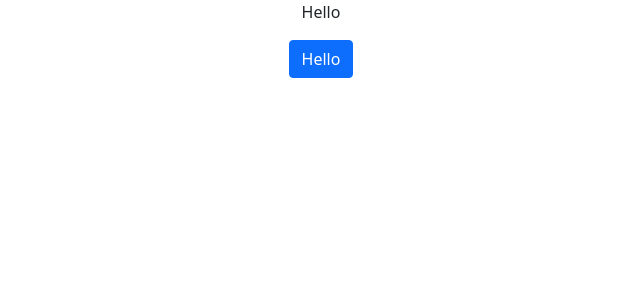
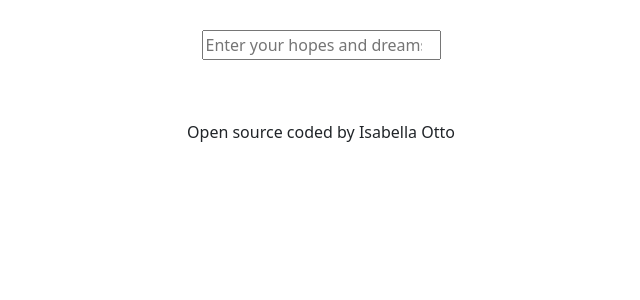
Before and after one commit to 12Isabella/dictionary-project-sugar, a React (Create React App) app: page / in a window 1280 px wide. Shown: the top 300 px of the page, without its empty margins (319-959 px from the left). Built offline with nearby package versions, Linux system fonts and the light colour scheme.

Commit message:
building a search engine

```diff
--- a/src/App.css
+++ b/src/App.css
@@ -36,3 +36,7 @@
     transform: rotate(360deg);
   }
 }
+.AppFooter {
+  text-align: center;
+  margin: 30px 0;
+}
--- a/src/App.js
+++ b/src/App.js
@@ -1,15 +1,16 @@
 import './App.css';
 import 'bootstrap/dist/css/bootstrap.min.css';
+import Dictionary from "./Dictionary.js";
 
 function App() {
   return (
     <div className="App">
 
       <div className="container">
-      <p>Hello</p>
-      <a href="/" className="btn btn-primary">
-        Hello
-      </a>
+      <main>
+        <Dictionary />
+      </main>
+      <footer className="AppFooter">Open source coded by Isabella Otto</footer>
       </div>
     </div>
   );
--- /dev/null
+++ b/src/Dictionary.css
@@ -0,0 +1,3 @@
+.Dictionary form {
+  padding: 30px;
+}
--- /dev/null
+++ b/src/Dictionary.js
@@ -0,0 +1,26 @@
+import React, {useState} from "react";
+import "./Dictionary.css";
+
+
+export default function Dictionary() {
+let [input, setInput] = useState("");
+
+function handleSubmit (event){
+    event.preventDefault ();
+    alert (`Searching for ${input}`);
+
+}
+
+function handleChange (event){
+    console.log(event.target.value);
+    setInput(event.target.value);
+}
+
+    return (
+    <div className="Dictionary">
+    <form onSubmit={handleSubmit}>
+        <input onChange={handleChange} type="search" placeholder="Enter your hopes and dreams..." />
+    </form>
+
+    </div>);
+}
```
